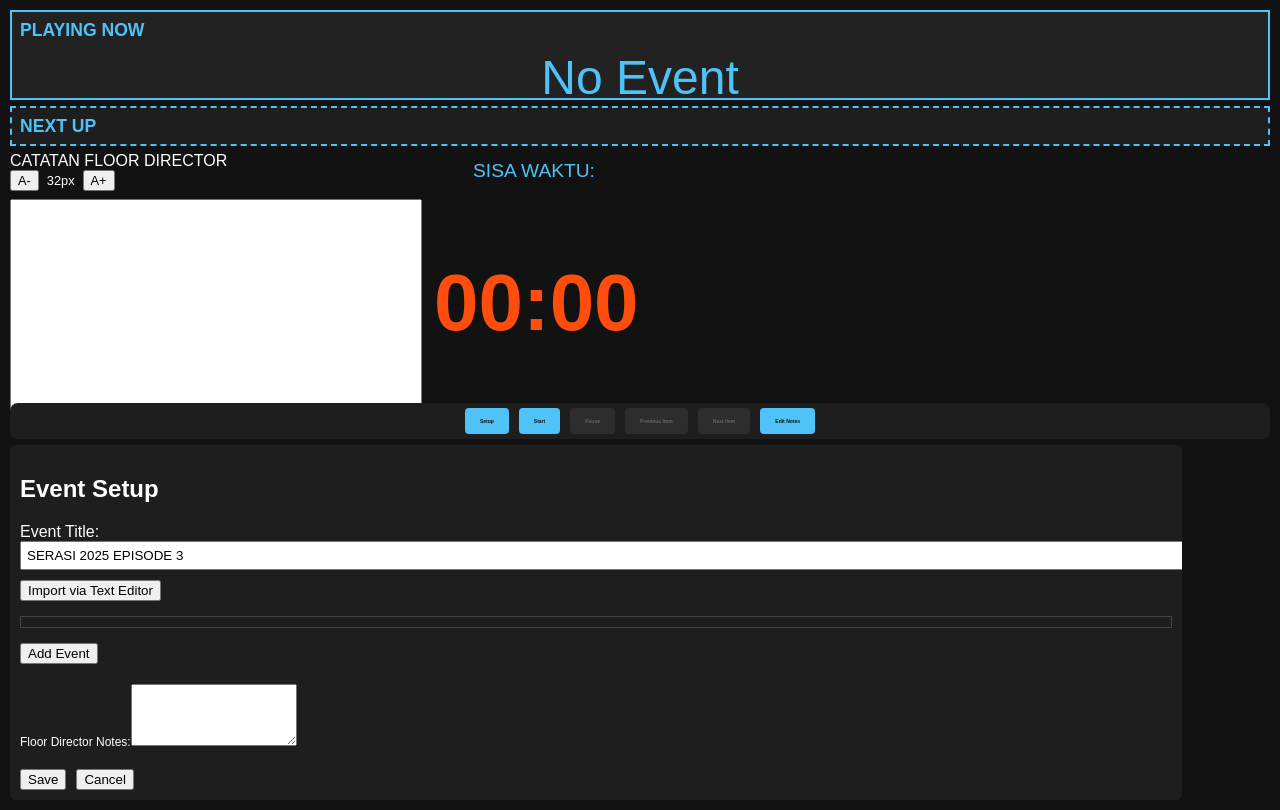
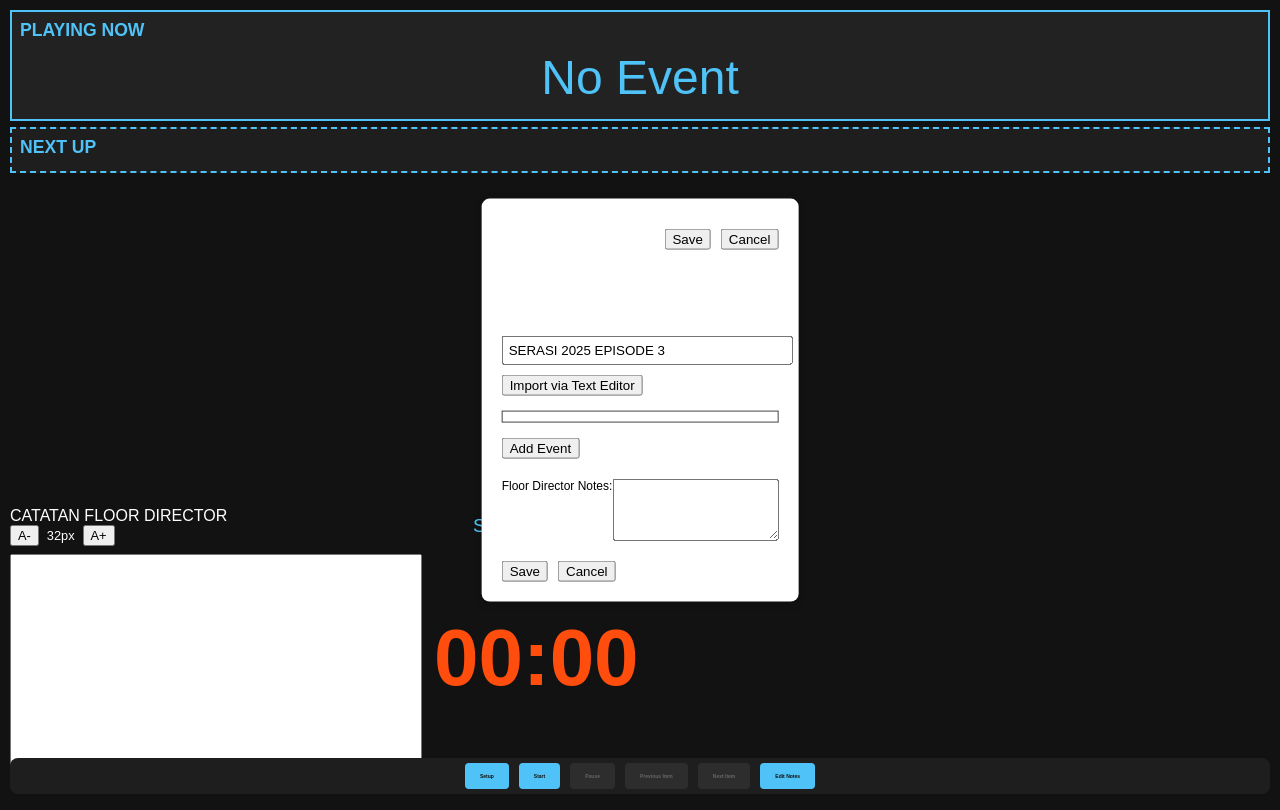
Before and after one commit to Ahmadfnugroho/prompterserasi, a React (Vite) app: page / in a window 1280 px wide. Both pictures are taken after a click on the button "Setup". Built offline with nearby package versions, Linux system fonts and the light colour scheme.

Commit message:
perbaikan bugs

```diff
--- a/src/App.jsx
+++ b/src/App.jsx
@@ -20,20 +20,30 @@ function App() {
 
   const flattenEvents = (events) => {
     const flat = [];
-    events.forEach((event) => {
-      flat.push({ type: "event", name: event.name, duration: event.duration });
-      event.subEvents.forEach((sub) =>
-        flat.push({ type: "sub", name: sub, duration: event.duration })
+    events.forEach((event, eventIndex) => {
+      flat.push({
+        type: "event",
+        name: event.name,
+        duration: event.duration,
+        parentIndex: eventIndex,
+      });
+      event.subEvents.forEach((sub, subIndex) =>
+        flat.push({
+          type: "sub",
+          name: sub,
+          parentIndex: eventIndex,
+        })
       );
     });
     return flat;
   };
 
+  // Hanya set waktu awal saat pertama kali atau saat flatList berubah
   useEffect(() => {
-    if (flatList.length > 0) {
-      setTimeLeft(flatList[currentIndex].duration * 60);
+    if (flatList.length > 0 && currentIndex === 0) {
+      setTimeLeft(flatList[0].duration * 60);
     }
-  }, [flatList, currentIndex]);
+  }, [flatList]); // Hanya depend pada flatList
 
   useEffect(() => {
     let timer;
@@ -51,15 +61,13 @@ function App() {
   const next = () => {
     if (currentIndex < flatList.length - 1) {
       const nextItem = flatList[currentIndex + 1];
-      const currentItem = flatList[currentIndex];
-      const isSameEvent =
-        currentItem.type === "sub" &&
-        nextItem.duration === currentItem.duration;
 
       setTransitioning(true);
       setTimeout(() => {
         setCurrentIndex(currentIndex + 1);
-        if (!isSameEvent) {
+
+        // Hanya reset waktu jika berpindah ke event baru (type "event")
+        if (nextItem.type === "event") {
           setTimeLeft(nextItem.duration * 60);
         }
         setTransitioning(false);
@@ -69,9 +77,14 @@ function App() {
 
   const previous = () => {
     if (currentIndex > 0) {
+      const prevItem = flatList[currentIndex - 1];
+
       setCurrentIndex(currentIndex - 1);
-      const prevItem = flatList[currentIndex - 1];
-      setTimeLeft(prevItem.duration * 60);
+
+      // Hanya reset waktu jika kembali ke event utama (type "event")
+      if (prevItem.type === "event") {
+        setTimeLeft(prevItem.duration * 60);
+      }
     }
   };
 
--- a/src/components/SetupModal.jsx
+++ b/src/components/SetupModal.jsx
@@ -89,12 +89,37 @@ function SetupModal({ title, events, initialNotes, onSave, onClose }) {
       <div
         className="setup-form-content"
         style={{
+          position: "fixed",
+          top: "50%",
+          left: "50%",
+          transform: "translate(-50%, -50%)",
           maxWidth: "90vw",
-          maxHeight: "90vh",
-          overflowY: "auto",
-          padding: "10px",
+          maxHeight: "100vh",
+          overflow: "hidden",
+          padding: "20px",
+          backgroundColor: "#fff",
+          boxShadow: "0 2px 8px rgba(0,0,0,0.2)",
+          borderRadius: "8px",
         }}
       >
+        <div
+          className="setup-form-scrollable"
+          style={{
+            overflowY: "auto",
+            maxHeight: "65vh", // hanya bagian event list yang scroll
+            paddingRight: "10px",
+            marginBottom: "10px",
+          }}
+        >
+          {/* Semua isi editable: input title, import, daftar event */}
+        </div>
+        <div style={{ textAlign: "right" }}>
+          <button onClick={handleSave}>Save</button>
+          <button onClick={onClose} style={{ marginLeft: "10px" }}>
+            Cancel
+          </button>
+        </div>
+
         <h2>Event Setup</h2>
 
         <div style={{ margin: "5px 0" }}>
@@ -191,10 +216,25 @@ function SetupModal({ title, events, initialNotes, onSave, onClose }) {
           <button onClick={handleAdd}>Add Event</button>
         </div>
 
-        <div style={{ marginTop: "20px", fontSize: "12px" }}>
-          <label>Floor Director Notes:</label>
+        <div
+          style={{
+            marginTop: "20px",
+            fontSize: "12px",
+            display: "flex",
+            justifyContent: "left",
+            alignItems: "left",
+          }}
+        >
+          <label
+            style={{
+              fontSize: "12px",
+              color: "black",
+            }}
+          >
+            Floor Director Notes:
+          </label>
           <textarea
-            style={{ fontSize: "12px" }}
+            style={{ fontSize: "12px", color: "black" }}
             value={notes}
             onChange={(e) => setNotes(e.target.value)}
             rows={4}
```
